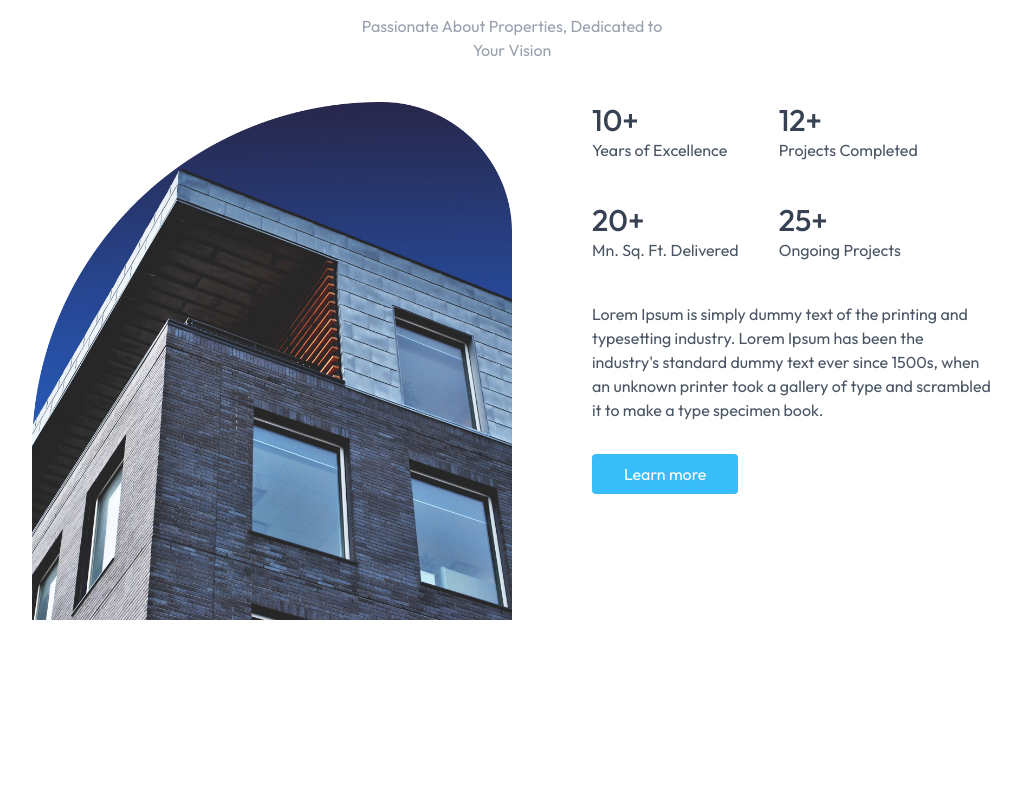
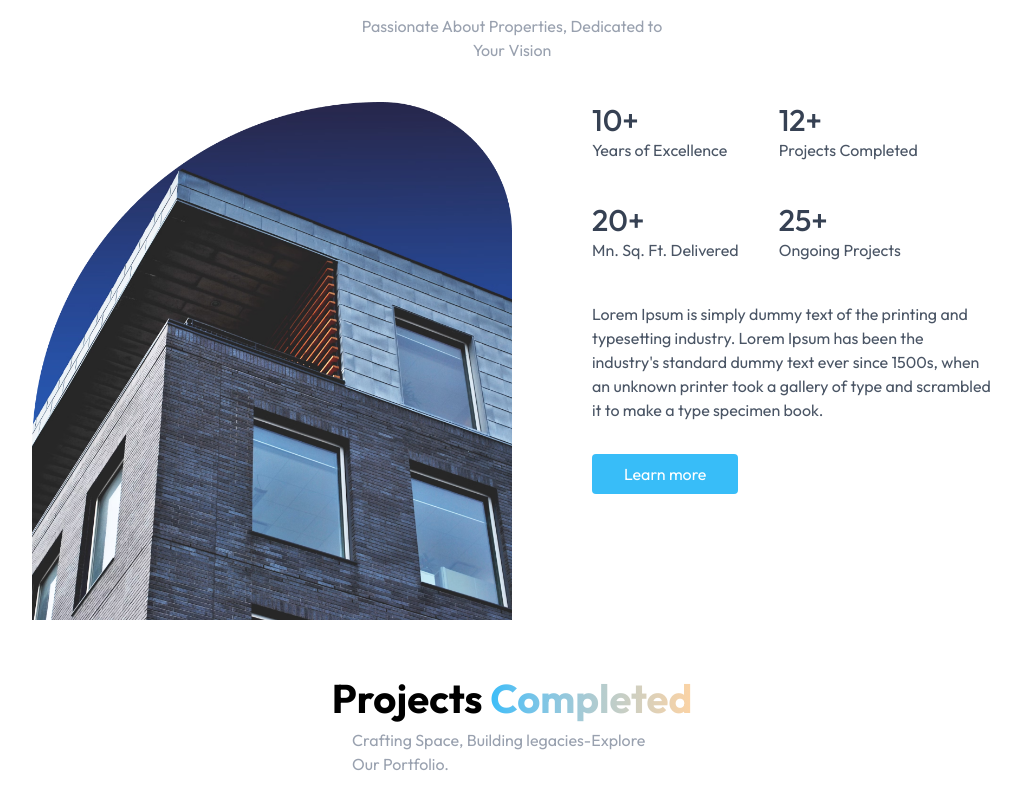
Before and after one commit to AnicetChiza/estate, a React (Vite) app: page / in a window 1280 px wide. Shown: the part 886-1686 px from the top of the page, without its empty margins (128-1149 px from the left). Before the commit the page ends 1530 px from the top, so only its background shows below. Built offline with nearby package versions, Linux system fonts and the light colour scheme; a web font is replaced by a local one.

Commit message:
add this page to my repository

```diff
--- a/src/App.jsx
+++ b/src/App.jsx
@@ -1,12 +1,14 @@
 import React from 'react'
 import Header from './components/Header'
 import About from './components/About'
+import Projects from './components/Projects'
 
 const App = () => {
     return (
         <>
             <Header />
             <About />
+            <Projects />
         </>
     )
 }
--- /dev/null
+++ b/src/components/Projects.jsx
@@ -0,0 +1,12 @@
+import React from 'react'
+
+const Projects = () => {
+    return (
+        <div id='projects' className='container flex flex-col items-center  py-6 px-4 sm:px-12 lg:px-24 xl:px-40'>
+            <h2 className='text-[25px] sm:text-[30px] md:text-[40px] font-bold'>Projects <span className='bg-gradient-to-r from-[#38BDF8] to-[#fcd3a4] bg-clip-text text-transparent'>Completed</span></h2>
+            <p className='text-gray-400 max-w-80'>Crafting Space, Building legacies-Explore Our Portfolio.</p>
+        </div>
+    )
+}
+
+export default Projects
--- a/src/index.css
+++ b/src/index.css
@@ -4,7 +4,7 @@
 
 html{
     scroll-behavior: smooth;
-    scroll-padding-top: 100px;
+    scroll-padding-top: 80px;
 }
 
 *{
```
